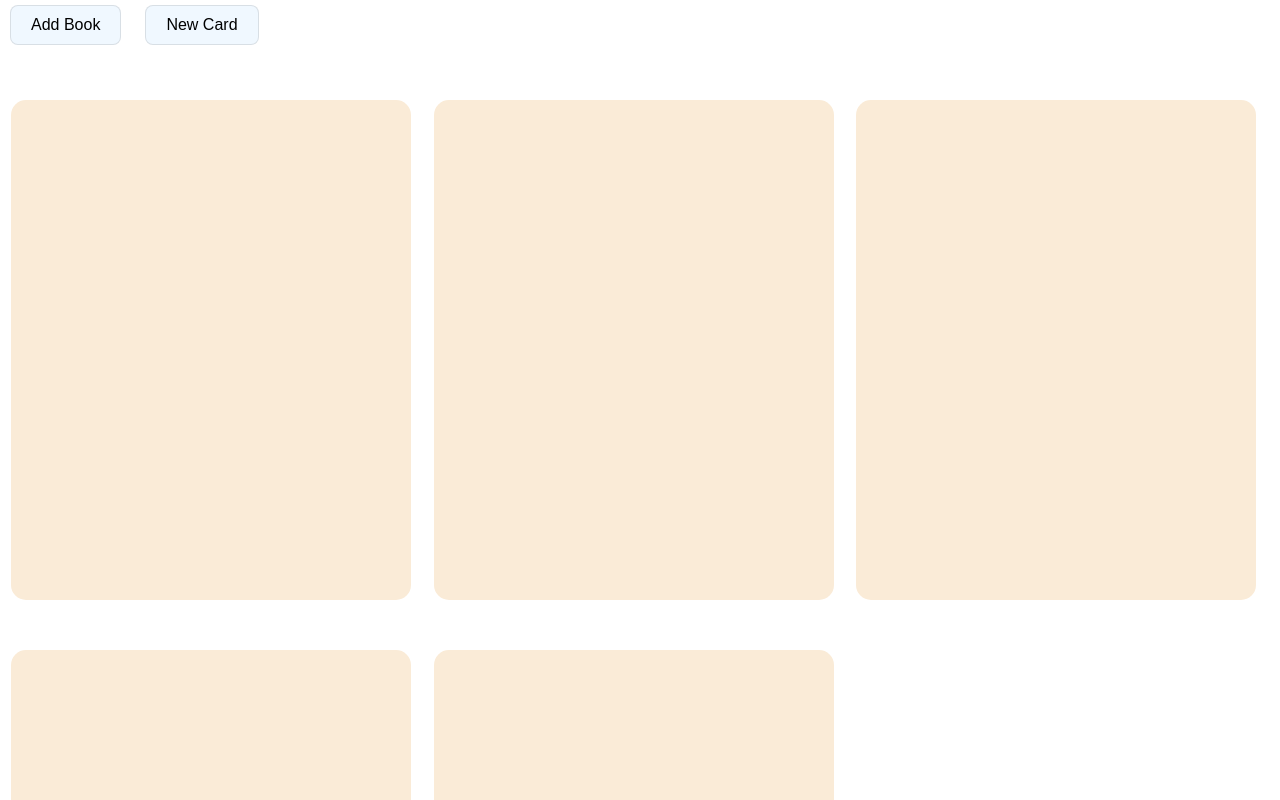
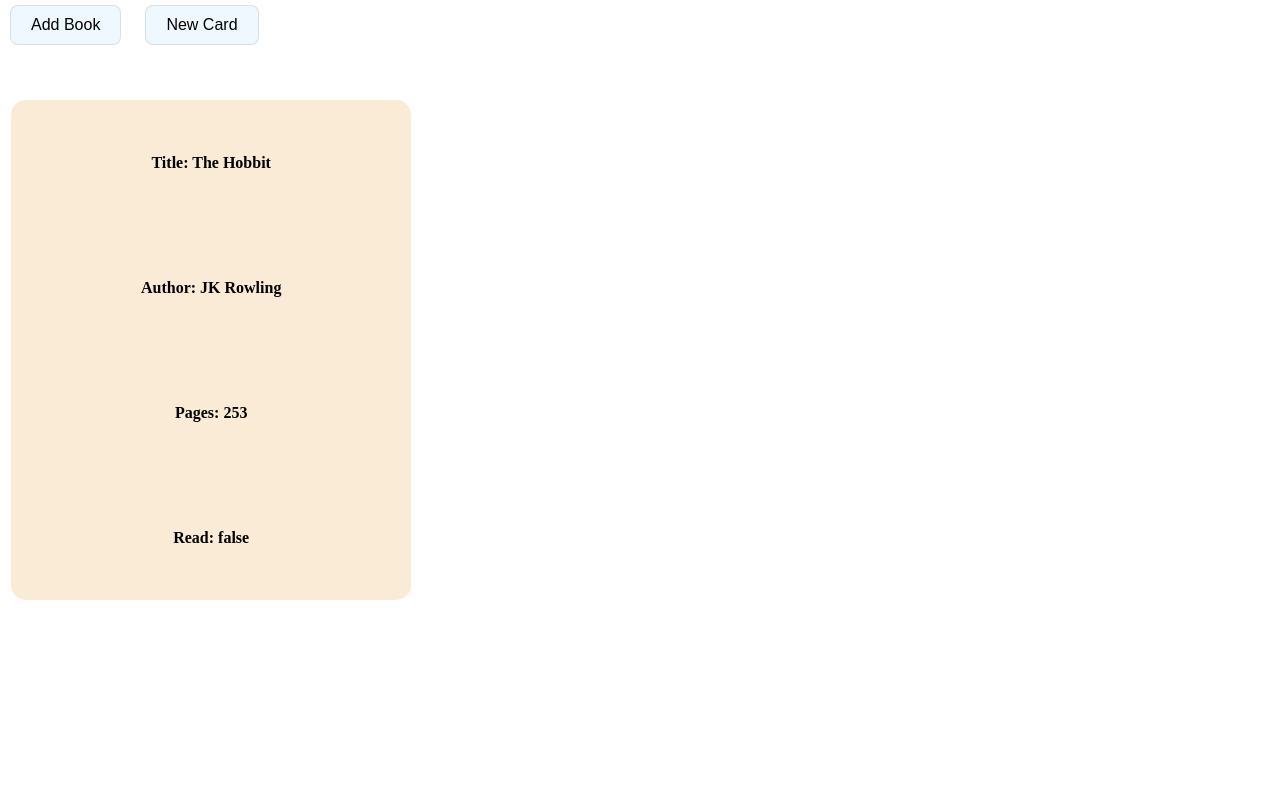
Before and after one commit to brankoprica/library, a plain HTML site: page index.html in a window 1280 px wide. Both pictures are taken after a click on the button "New Card". Shown: the top 800 px of the page. Drawn offline with Linux system fonts and the light colour scheme.

Commit message:
added individual divs per card

```diff
--- a/index.html
+++ b/index.html
@@ -12,7 +12,7 @@
     <button onclick="separateBooks(myLibrary)">Add Book</button>
     <button onclick="newCard()">New Card</button>
     <div class="container">
-        <div class="card1 card-container">
+<!--         <div class="card1 card-container">
             <div class="title"></div>
             <div class="author"></div>
             <div class="pages"></div>
@@ -34,7 +34,7 @@
             <div class="title"></div>
             <div class="author"></div>
             <div class="pages"></div>
-            <div class="read"></div>
+            <div class="read"></div> -->
         </div>
     </div>
 </body>
--- a/java.js
+++ b/java.js
@@ -11,8 +11,6 @@ function Book(title, author, pages, read) {
   this.read = read;
   addBookToLibrary(this.title, this.author, this.pages, this.read);
 }
-
-const theHobbit = new Book('The hobbit', 'JK Rowling', 253, false);
 
 function addBooksToWebPage(novelArray) {
   const novelTitle = document.querySelector('.title');
@@ -30,13 +28,30 @@ function addBooksToWebPage(novelArray) {
 }
 
 function newCard() {
+  const theHobbit = new Book('The Hobbit', 'JK Rowling', 253, false);
   const outerBox = document.querySelector('.container');
   const box = document.createElement('div');
   box.className = 'card-container';
   outerBox.appendChild(box);
+  const innerTitle = document.createElement('div');
+  const innerAuthor = document.createElement('div');
+  const innerPages = document.createElement('div');
+  const innerRead = document.createElement('div');
+  innerTitle.className = 'title';
+  innerAuthor.className = 'author';
+  innerPages.className = 'pages';
+  innerRead.className = 'read';
+  box.appendChild(innerTitle);
+  innerTitle.innerHTML = `Title: ${theHobbit.title}`;
+  box.appendChild(innerAuthor);
+  innerAuthor.innerHTML = `Author: ${theHobbit.author}`;
+  box.appendChild(innerPages);
+  innerPages.innerHTML = `Pages: ${theHobbit.pages}`;
+  box.appendChild(innerRead);
+  innerRead.innerHTML = `Read: ${theHobbit.read}`;
 }
 
-function separateBooks(array) {
+/* function separateBooks(array) {
   let n = 0;
   const booksArray = [];
   let novelArray = [];
@@ -47,4 +62,4 @@ function separateBooks(array) {
     addBooksToWebPage(booksArray[n]);
     n += 1;
   }
-}
+} */
```
